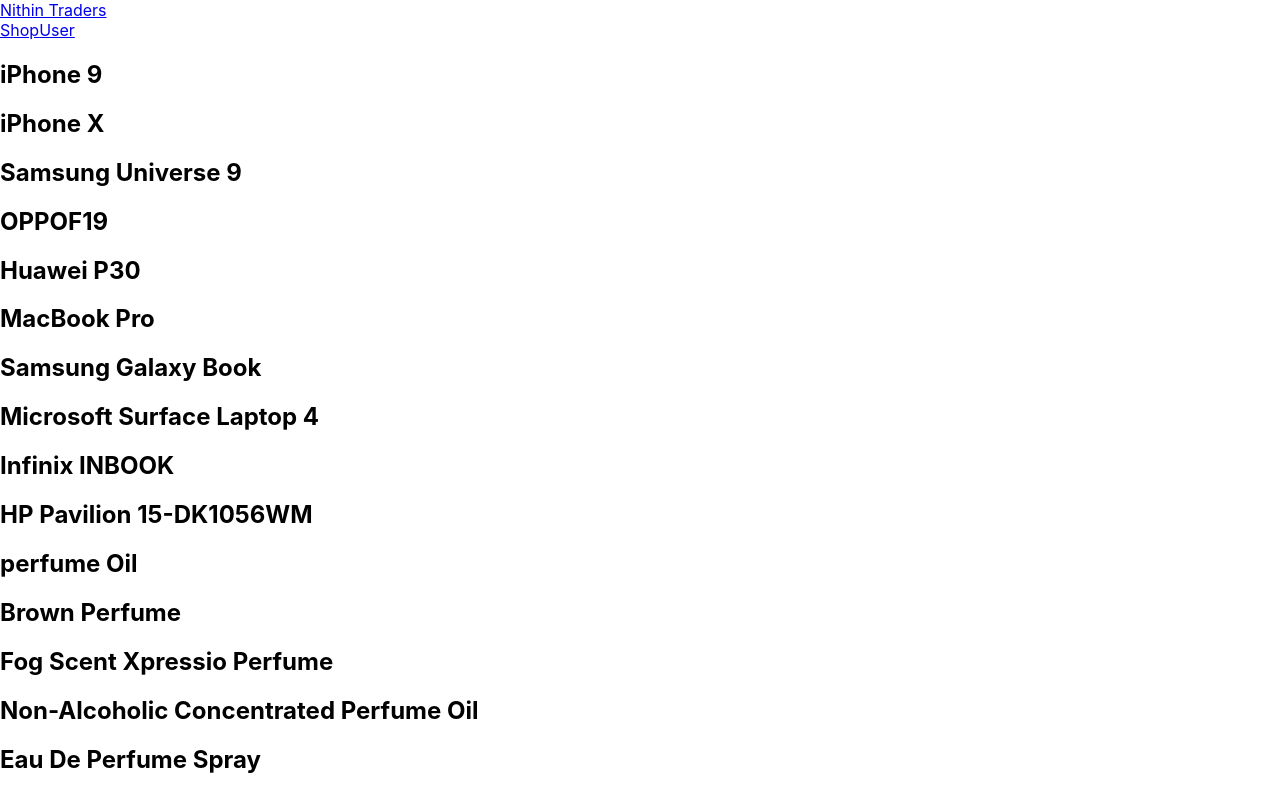
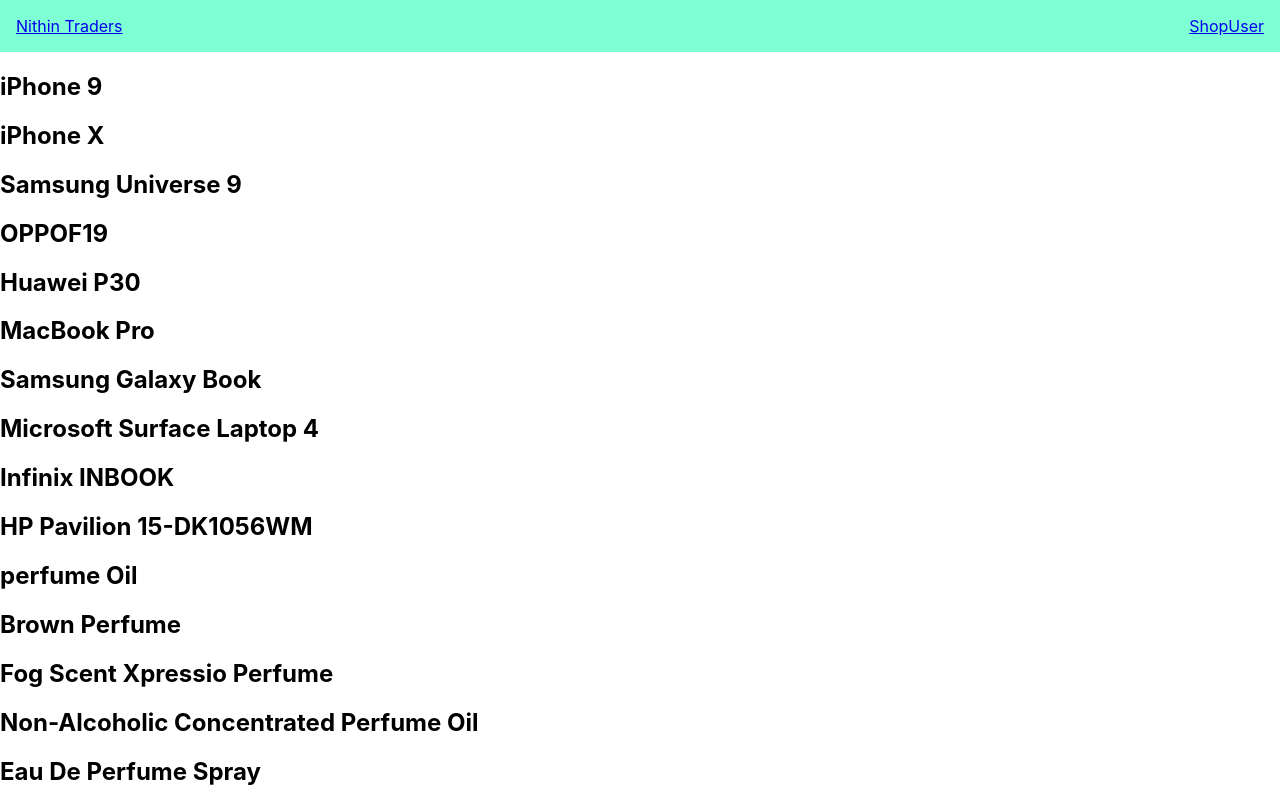
Before and after one commit to ArunprakashLfs/react_ecommerce, a React (Create React App) app: page / in a window 1280 px wide. Shown: the top 796 px of the page. Built offline with nearby package versions, Linux system fonts and the light colour scheme.

Commit message:
added scss property

```diff
--- a/src/routes/Navbar/Navbar.jsx
+++ b/src/routes/Navbar/Navbar.jsx
@@ -1,5 +1,5 @@
 import { Link } from "react-router-dom";
-import './navbar.scss';
+import './navbar.scss'
 
 const Navbar = () =>{
     return(
--- a/src/routes/Navbar/navbar.scss
+++ b/src/routes/Navbar/navbar.scss
@@ -1,4 +1,8 @@
 .navbar-container{
+    background-color: aquamarine;
     display: flex;
-    flex-direction: column;
+    flex-direction: row;
+    justify-content: space-between;
+    padding: 1rem;
+
 }
```
